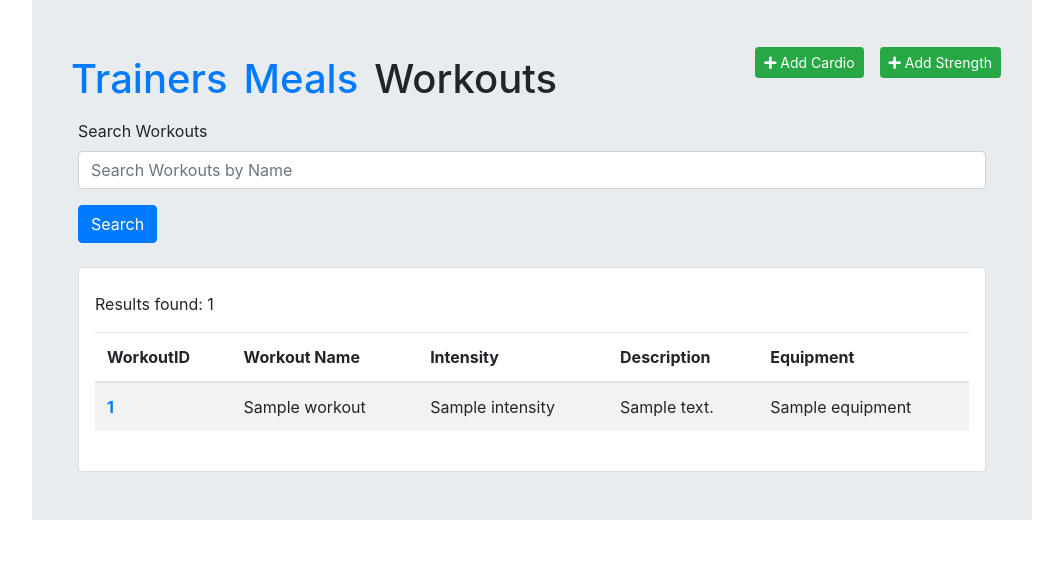
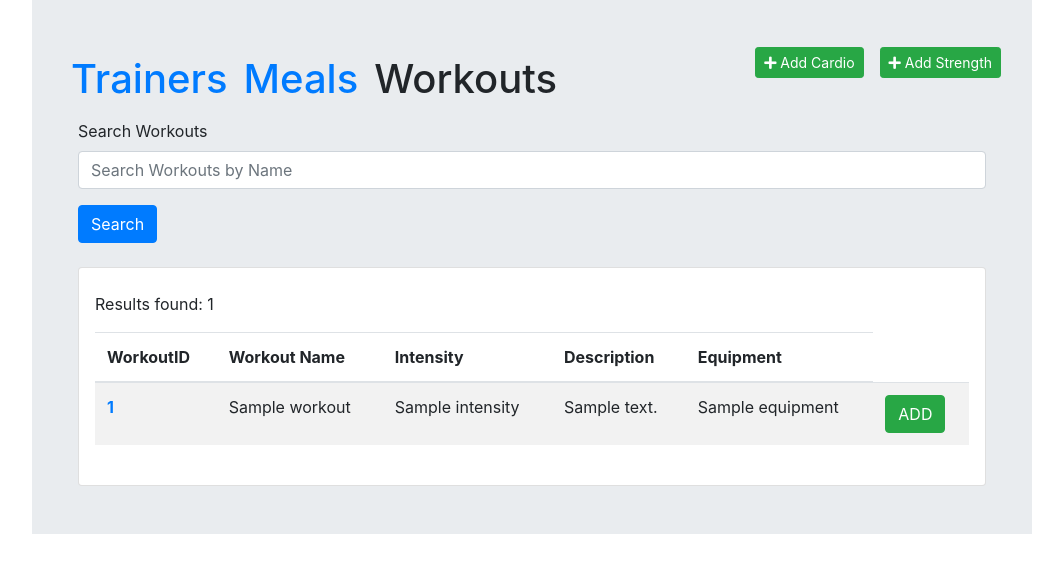
Before and after one commit to joshua-deans/FitTrkr, a Flask app: template templates/trainer/create_workout_plan2.html in a window 1280 px wide. Shown: the part 81-654 px from the top of the page, without its empty margins (108-1171 px from the left). Run offline with Flask 2, Linux system fonts and the light colour scheme; the template is opened without the code that fills it: most values are stand-ins (such as "Sample title", 1, 10 or a date in 2020); some libraries are stand-ins or nearby versions.

Commit message:
added add buttons for workout additions

```diff
--- a/templates/trainer/create_workout_plan2.html
+++ b/templates/trainer/create_workout_plan2.html
@@ -57,6 +57,12 @@
                                         <td>{{ workout['Intensity'] }}</td>
                                         <td>{{ workout['WorkoutDescription'] }}</td>
                                         <td>{{ workout['Equipment'] }}</td>
+                                        <td>
+                                            <form action="#" method="post">
+                                                <input type="hidden" name="_method" value="ADD">
+                                                <input type="submit" value="ADD" class="btn btn-success" >
+                                            </form>
+                                        </td>
                                     </tr>
                                 {% endfor %}
                                 </tbody>
```
